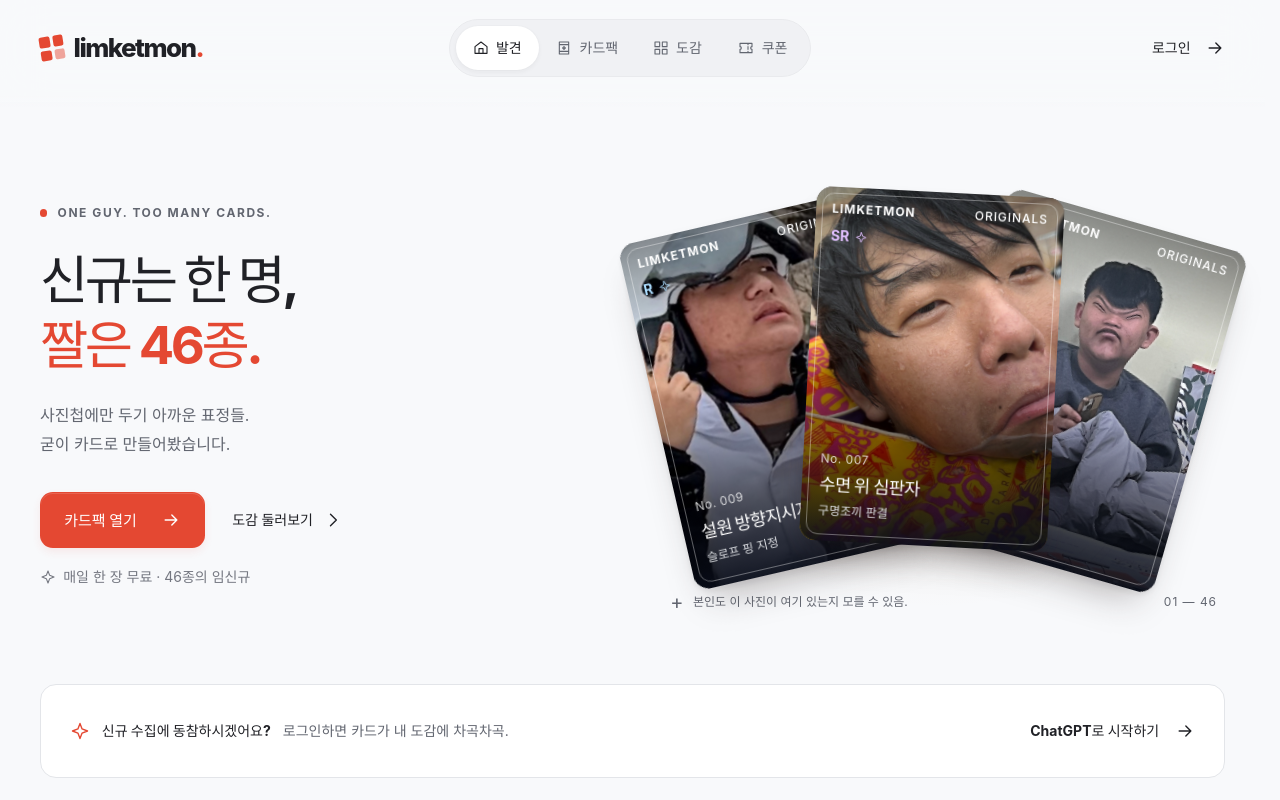
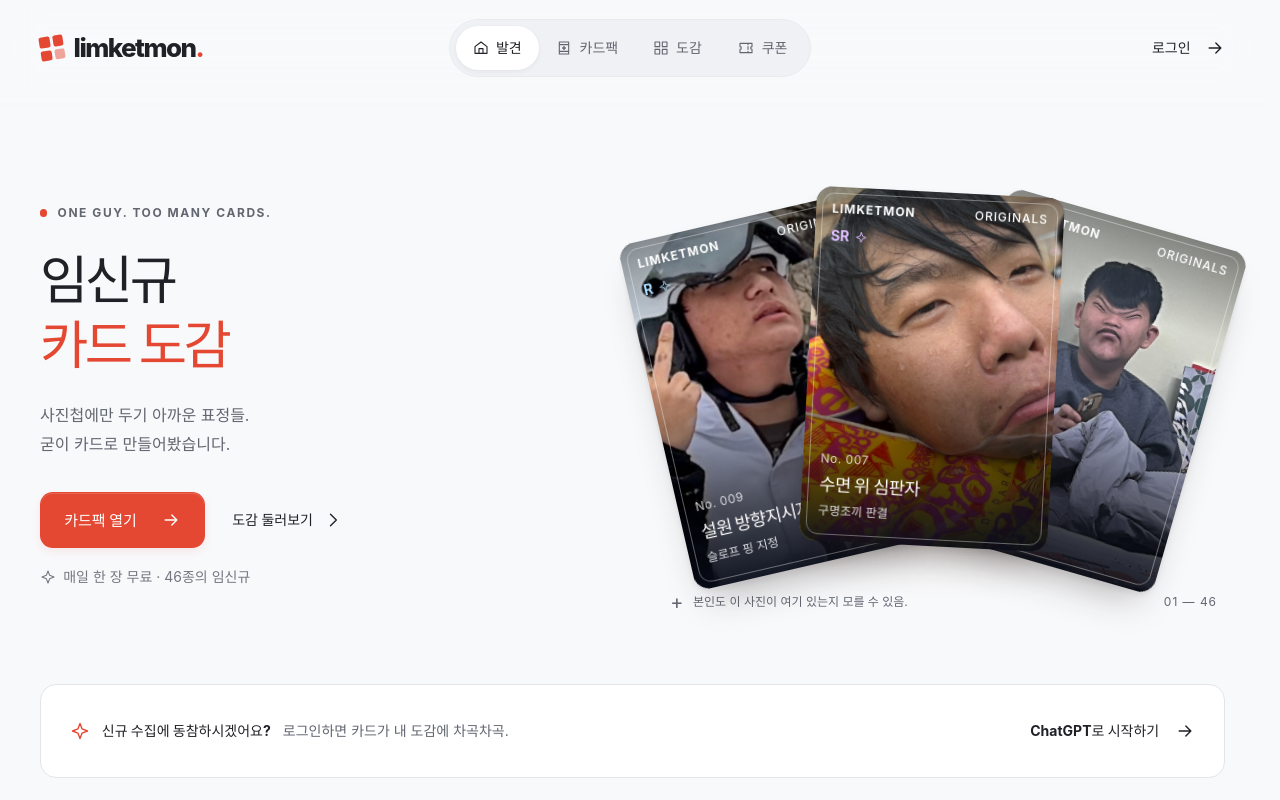
Before and after one commit to igomq/Limketmon, a Next.js app: page / in a window 1280 px wide. Shown: the top 800 px of the page. Built offline with nearby package versions, Linux system fonts and the light colour scheme.

Commit message:
Simplify the home title to Lim Singyu card collection

```diff
--- a/app/game.tsx
+++ b/app/game.tsx
@@ -162,7 +162,7 @@ function HomeView({ user, snapshot, cards, onNavigate, onOpen }: { user: User; s
   return <>
     <section className="discovery-hero" aria-labelledby="discovery-title">
       <div className="hero-copy"><p className="eyebrow"><span className="live-dot" />ONE GUY. TOO MANY CARDS.</p>
-        <h1 id="discovery-title">신규는 한 명,<br /><span>짤은 {cards.length}종.</span></h1>
+        <h1 id="discovery-title">임신규<br /><span>카드 도감</span></h1>
         <p className="hero-description">사진첩에만 두기 아까운 표정들.<br />굳이 카드로 만들어봤습니다.</p>
         <div className="hero-actions"><motion.button className="btn btn-primary" onClick={() => onNavigate('pull')} whileTap={{ scale: 0.97 }}>{user && snapshot.freeAvailable ? '오늘의 무료 카드 열기' : '카드팩 열기'}<Icon name="arrow" /></motion.button><button className="text-button" onClick={() => onNavigate('collection')}>도감 둘러보기<Icon name="chevron" /></button></div>
         <p className="hero-note"><Icon name="sparkle" />매일 한 장 무료 · {cards.length}종의 임신규</p>
--- a/app/layout.tsx
+++ b/app/layout.tsx
@@ -5,7 +5,7 @@ import './globals.css';
 const origin = process.env.SITE_ORIGIN;
 
 export const metadata: Metadata = {
-  title: 'LIMKETMON — 신규는 한 명, 짤은 46종',
+  title: 'LIMKETMON — 임신규 카드 도감',
   description: '사진첩에만 두기 아까운 임신규의 표정들. 매일 한 장 무료로 뽑고, 46종의 신규를 모아보세요.',
   openGraph: {
     title: 'LIMKETMON',
```
